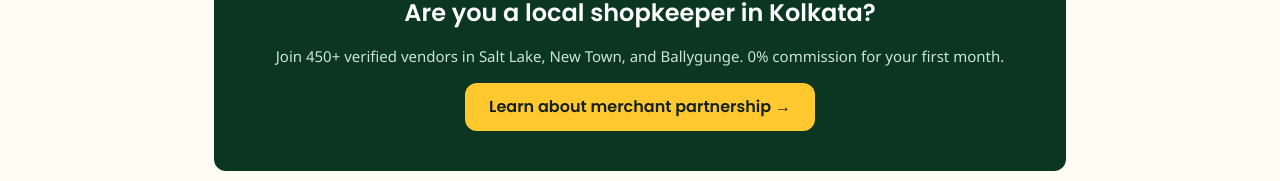
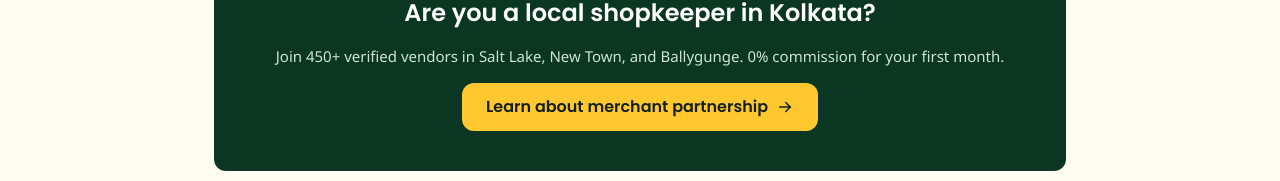
Before and after one commit to DusMint/dusmint_web, a Next.js app: page /about in a window 1280 px wide. Shown: the part 897-1078 px from the top of the page. Built offline with nearby package versions, Linux system fonts and the light colour scheme.

Commit message:
feat: add about page for marketing section detailing mission and hyperlocal commerce model

```diff
--- a/app/(marketing)/about/page.tsx
+++ b/app/(marketing)/about/page.tsx
@@ -1,6 +1,7 @@
 import React from "react";
 import styles from "@/components/InfoPage.module.css";
 import Link from "next/link";
+import { IconArrowRight } from "@tabler/icons-react";
 
 export default function AboutPage() {
   return (
@@ -39,7 +40,8 @@
             Join 450+ verified vendors in Salt Lake, New Town, and Ballygunge. 0% commission for your first month.
           </p>
           <Link href="/vendors" className={styles.ctaBtn}>
-            Learn about merchant partnership →
+            <span>Learn about merchant partnership</span>
+            <IconArrowRight size={18} stroke={2} style={{ marginLeft: "8px" }} />
           </Link>
         </div>
       </div>
--- a/app/(marketing)/vendors/page.tsx
+++ b/app/(marketing)/vendors/page.tsx
@@ -1,6 +1,7 @@
 import React from "react";
 import styles from "@/components/InfoPage.module.css";
 import Link from "next/link";
+import { IconArrowRight } from "@tabler/icons-react";
 
 export default function VendorsPage() {
   return (
@@ -40,7 +41,8 @@
             Our Kolkata onboarding executive will visit your shop to set up your digital inventory.
           </p>
           <Link href="/?action=join-vendor" className={styles.ctaBtn}>
-            Apply for vendor onboarding →
+            <span>Apply for vendor onboarding</span>
+            <IconArrowRight size={18} stroke={2} style={{ marginLeft: "8px" }} />
           </Link>
         </div>
       </div>
```
